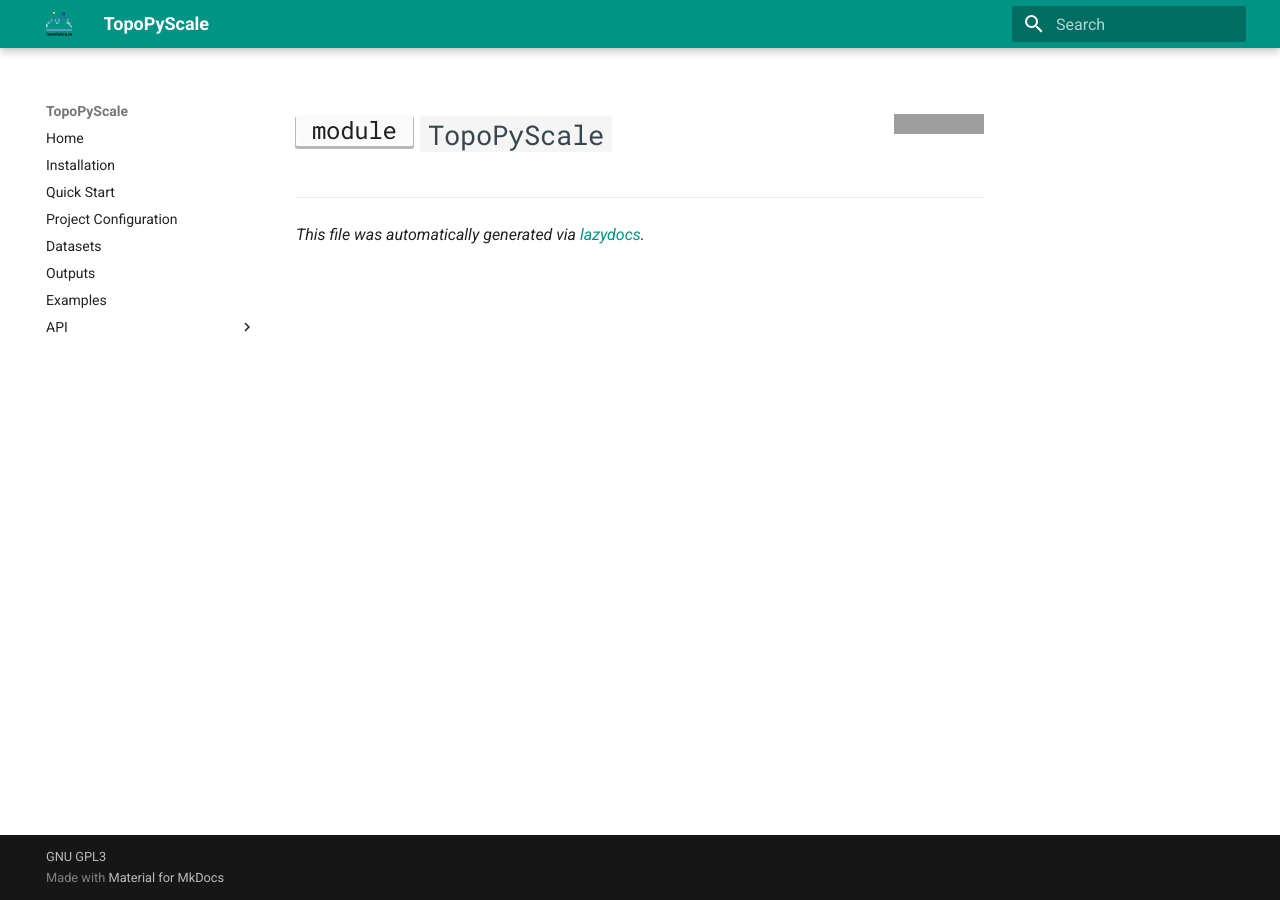
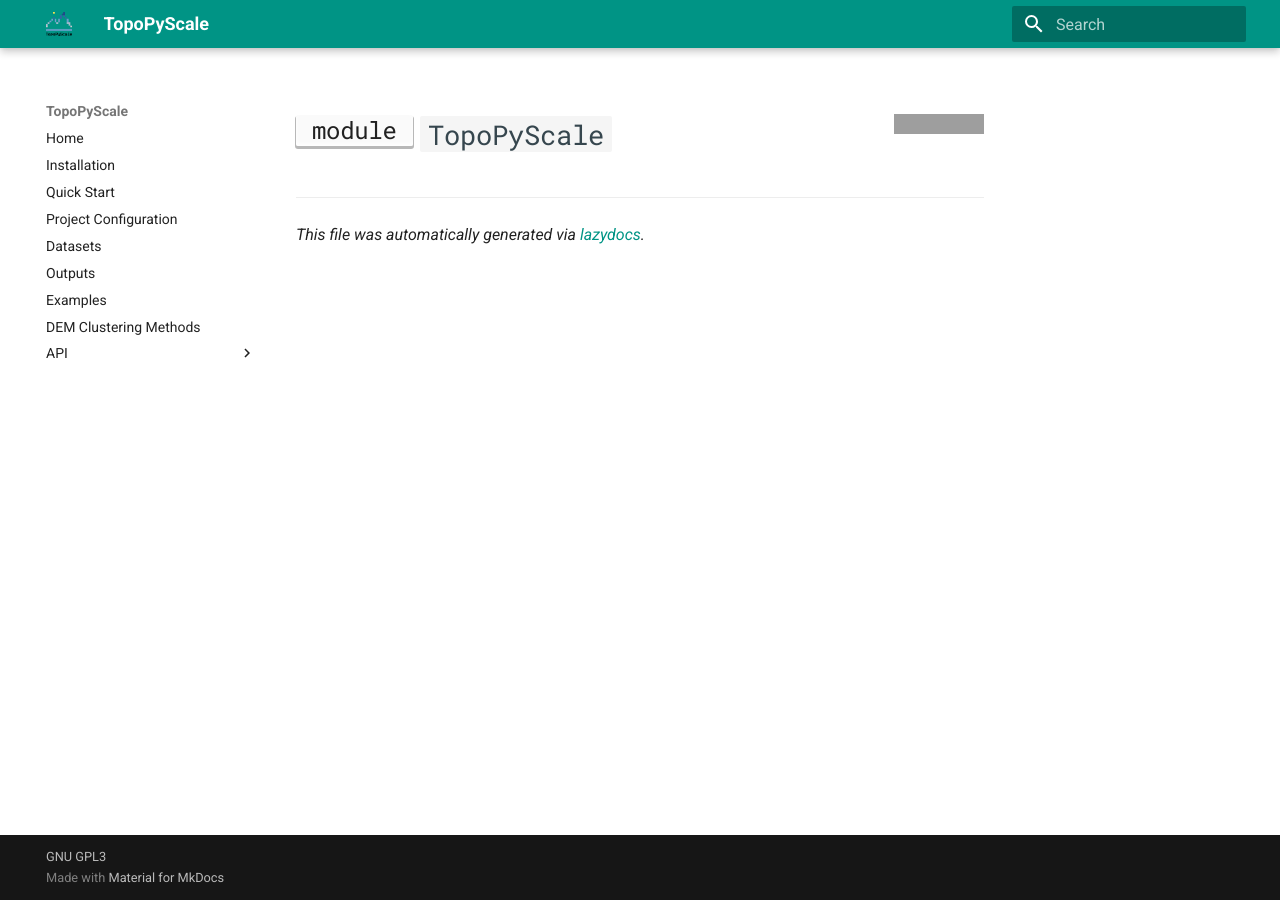
Before and after one commit to ArcticSnow/TopoPyScale_Documentation, an MkDocs documentation site: the page built from docs/TopoPyScale.md, in a window 1280 px wide. Built offline with MkDocs 1.6.1 and Material for MkDocs 9.7.7, drawn with Linux system fonts in a browser that asks for light colours; grey boxes are pictures that could not be loaded.

Commit message:
added doc for cluster optimization

```diff
--- a/mkdocs.yml
+++ b/mkdocs.yml
@@ -10,6 +10,7 @@ nav:
     - Datasets: 4_datasetSources.md
     - Outputs: 5_models.md
     - Examples: 6_examples.md
+    - DEM Clustering Methods: 7_topo_sub_methods.md
     - API:
         - topoclass: TopoPyScale.topoclass.md
         - topo_sub: TopoPyScale.topo_sub.md
```
